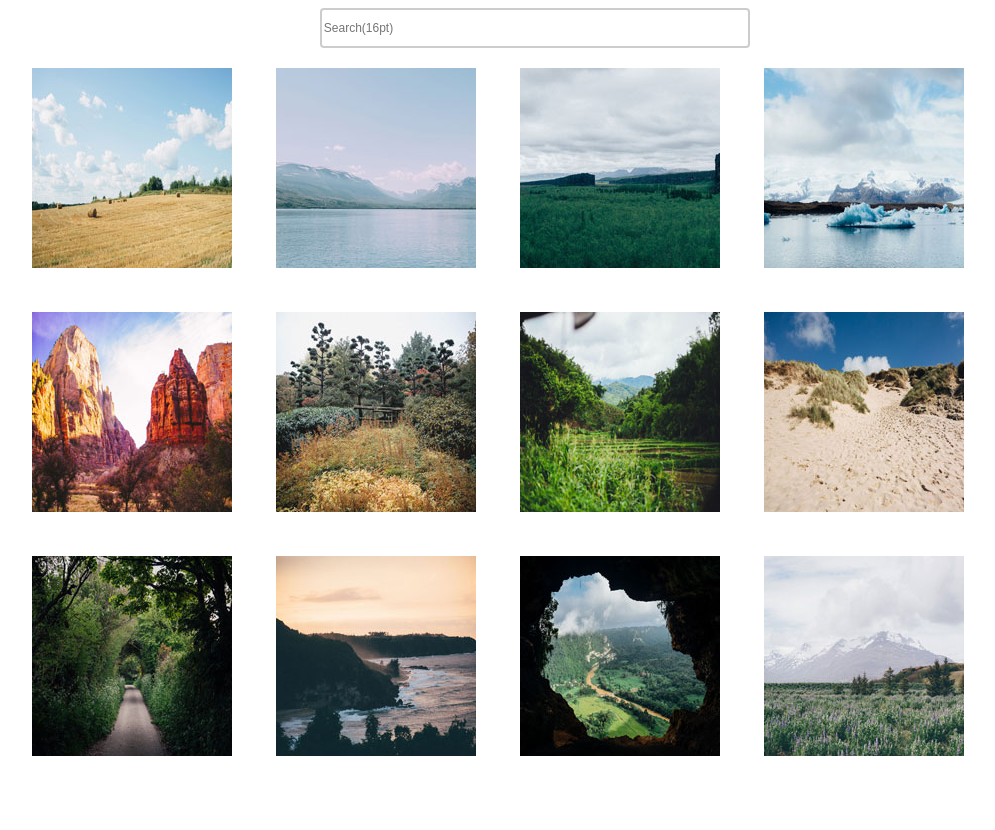
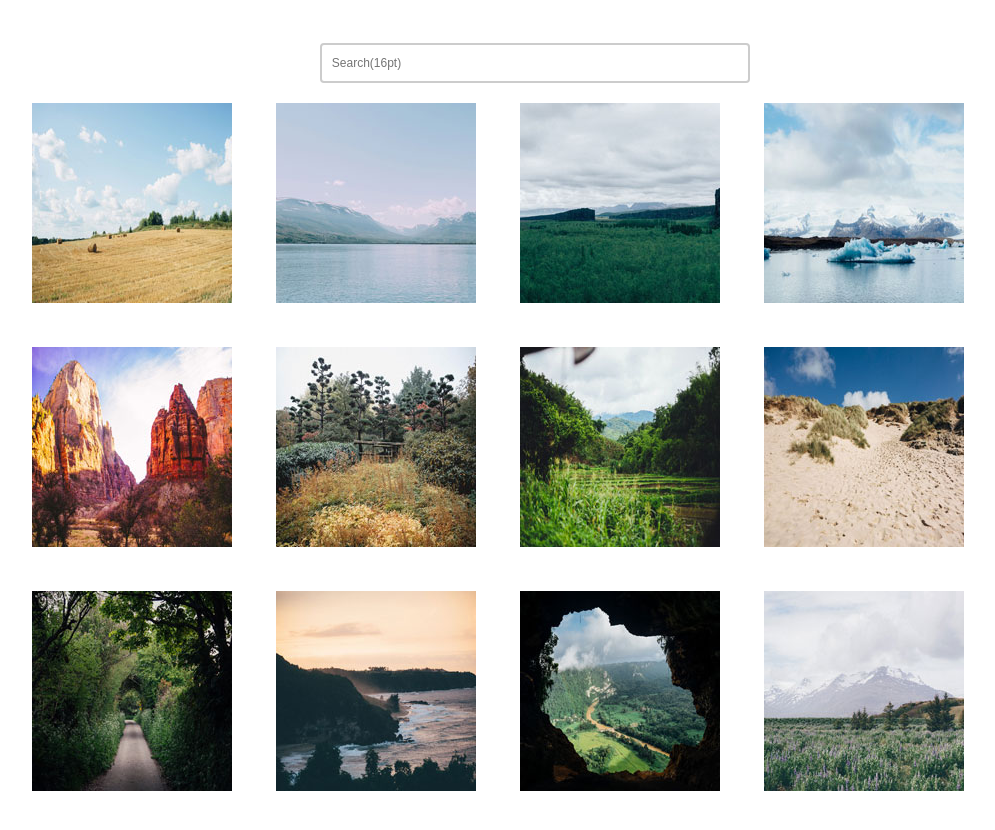
Before and after one commit to Ahunter24/Treehouse-Project-4-Interactive-Photo-Gallery, a plain HTML site: page index.html in a window 1280 px wide. Shown: the whole page, without its empty margins (142-1137 px from the left). Before the commit the page ends 800 px from the top, so only its background shows below. Drawn offline with Linux system fonts and the light colour scheme; a web font is replaced by a local one.

Commit message:
Fixed passing and margins of search box

```diff
--- a/css/style.css
+++ b/css/style.css
@@ -1,7 +1,7 @@
 ul {
 	list-style:none;
     margin: 0 auto;
-	padding: 0;
+	padding: 15px;
 	display: block;
 	max-width: 990px;
 	text-align: center;
@@ -9,7 +9,7 @@ ul {
 
 ul li {
 	display: inline-block;
-	padding: ;
+	padding: 0;
 	background:white;
 	margin: 20px;
 }
@@ -26,6 +26,10 @@ input[type="search"]
  border-radius: 4px;
  font-size: 12px;
  background-color: white;
+ margin-top: 20px;
+ padding: 10px;
+
+
 
 
 }
```
